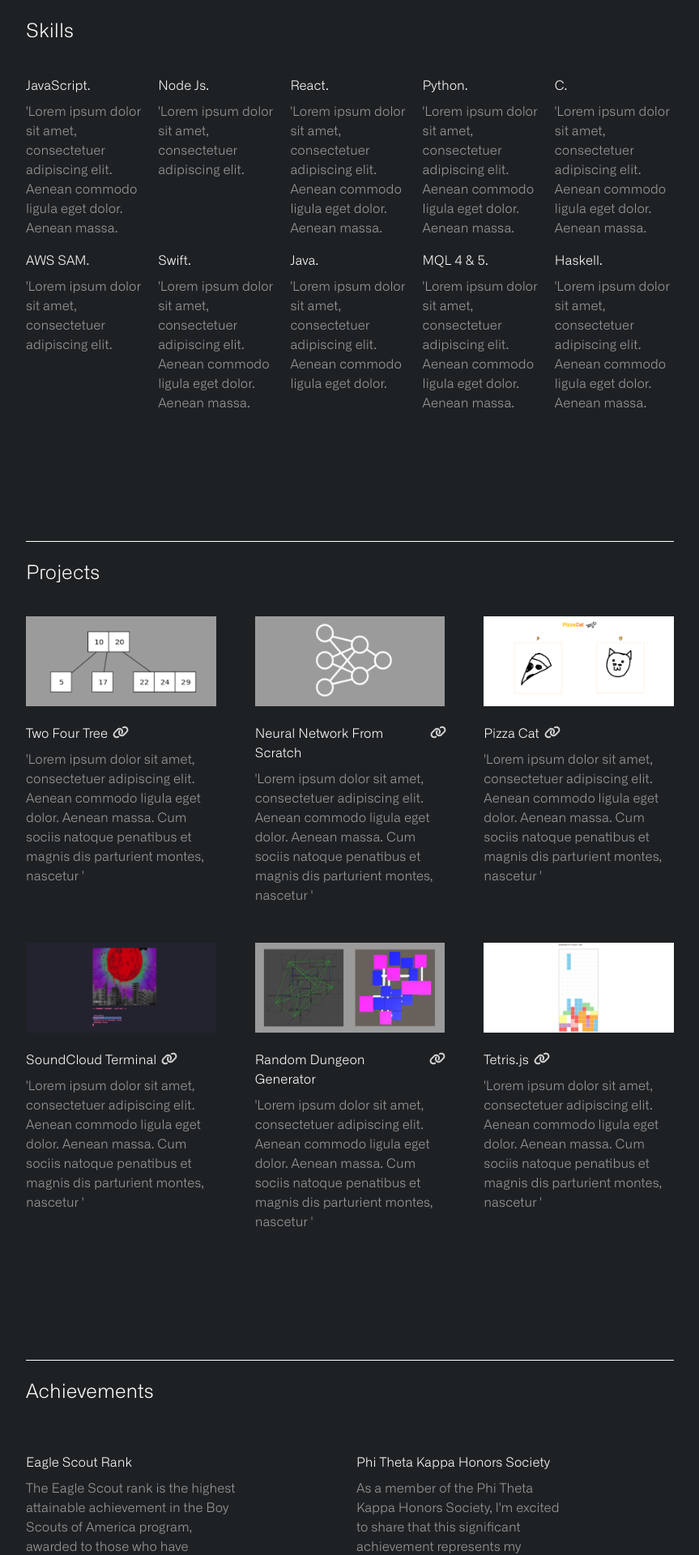
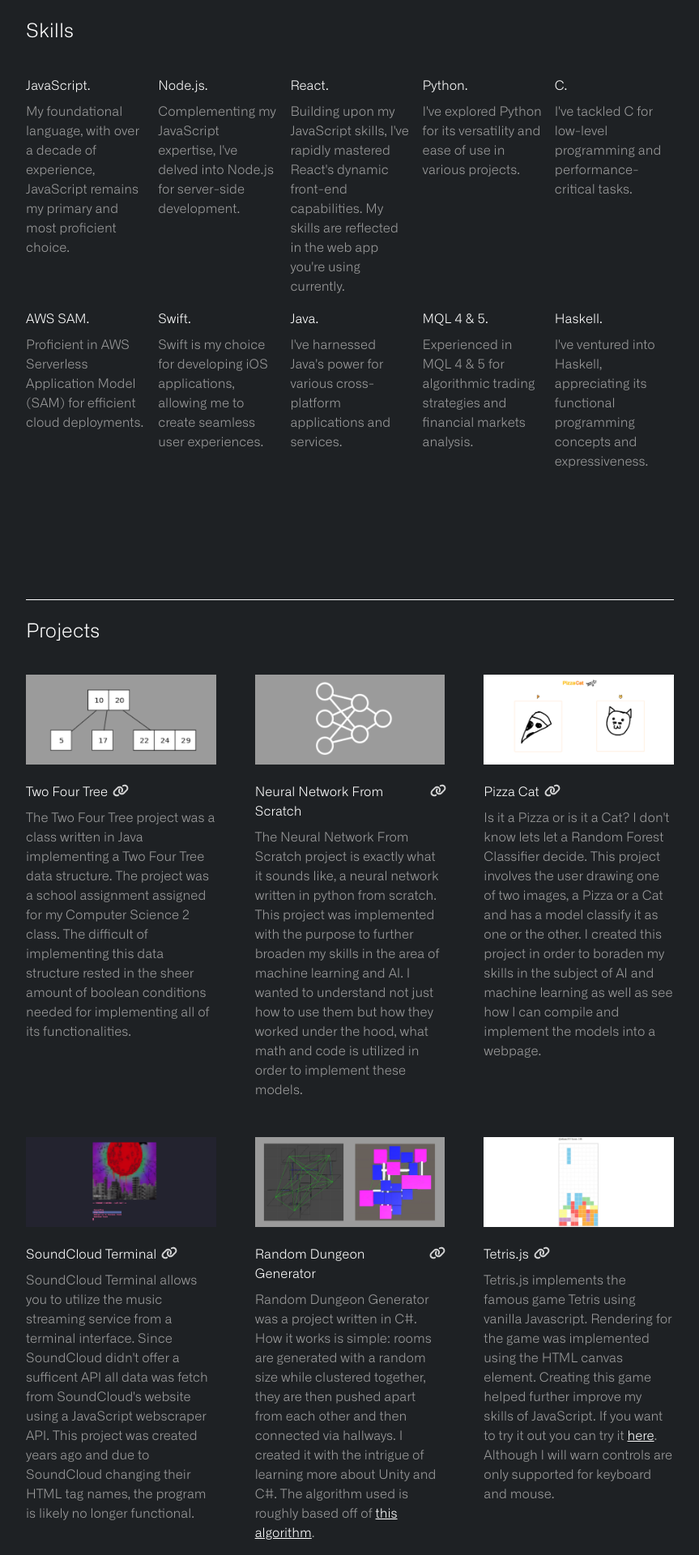
Before and after one commit to ethans333/personal-website, a React (Vite) app: page / in a window 1280 px wide. Shown: the part 1220-3140 px from the top of the page at 81% size, without its empty margins (208-1071 px from the left). Built offline with nearby package versions, Linux system fonts and the light colour scheme; what tailwindcss-animation-delay would draw is missing.

Commit message:
Finished putting in content

```diff
--- a/src/Components/Sections/Projects.jsx
+++ b/src/Components/Sections/Projects.jsx
@@ -27,9 +27,12 @@
             </a>
           </div>
           <p className="project-desc">
-            'Lorem ipsum dolor sit amet, consectetuer adipiscing elit. Aenean
-            commodo ligula eget dolor. Aenean massa. Cum sociis natoque
-            penatibus et magnis dis parturient montes, nascetur '
+            The Two Four Tree project was a class written in Java implementing a
+            Two Four Tree data structure. The project was a school assignment
+            assigned for my Computer Science 2 class. The difficult of
+            implementing this data structure rested in the sheer amount of
+            boolean conditions needed for implementing all of its
+            functionalities.
           </p>
         </div>
         {/* Neural Network From Scratch */}
@@ -48,9 +51,12 @@
             </a>
           </div>
           <p className="project-desc">
-            'Lorem ipsum dolor sit amet, consectetuer adipiscing elit. Aenean
-            commodo ligula eget dolor. Aenean massa. Cum sociis natoque
-            penatibus et magnis dis parturient montes, nascetur '
+            The Neural Network From Scratch project is exactly what it sounds
+            like, a neural network written in python from scratch. This project
+            was implemented with the purpose to further broaden my skills in the
+            area of machine learning and AI. I wanted to understand not just how
+            to use them but how they worked under the hood, what math and code
+            is utilized in order to implement these models.
           </p>
         </div>
         {/* Pizza Cat */}
@@ -69,9 +75,12 @@
             </a>
           </div>
           <p className="project-desc">
-            'Lorem ipsum dolor sit amet, consectetuer adipiscing elit. Aenean
-            commodo ligula eget dolor. Aenean massa. Cum sociis natoque
-            penatibus et magnis dis parturient montes, nascetur '
+            Is it a Pizza or is it a Cat? I don't know lets let a Random Forest
+            Classifier decide. This project involves the user drawing one of two
+            images, a Pizza or a Cat and has a model classify it as one or the
+            other. I created this project in order to boraden my skills in the
+            subject of AI and machine learning as well as see how I can compile
+            and implement the models into a webpage.
           </p>
         </div>
         {/* Soundcloud Terminal */}
@@ -90,9 +99,12 @@
             </a>
           </div>
           <p className="project-desc">
-            'Lorem ipsum dolor sit amet, consectetuer adipiscing elit. Aenean
-            commodo ligula eget dolor. Aenean massa. Cum sociis natoque
-            penatibus et magnis dis parturient montes, nascetur '
+            SoundCloud Terminal allows you to utilize the music streaming
+            service from a terminal interface. Since SoundCloud didn't offer a
+            sufficent API all data was fetch from SoundCloud's website using a
+            JavaScript webscraper API. This project was created years ago and
+            due to SoundCloud changing their HTML tag names, the program is
+            likely no longer functional.
           </p>
         </div>
         {/* Random Dungeon Generator */}
@@ -111,9 +123,19 @@
             </a>
           </div>
           <p className="project-desc">
-            'Lorem ipsum dolor sit amet, consectetuer adipiscing elit. Aenean
-            commodo ligula eget dolor. Aenean massa. Cum sociis natoque
-            penatibus et magnis dis parturient montes, nascetur '
+            Random Dungeon Generator was a project written in C#. How it works
+            is simple: rooms are generated with a random size while clustered
+            together, they are then pushed apart from each other and then
+            connected via hallways. I created it with the intrigue of learning
+            more about Unity and C#. The algorithm used is roughly based off of{" "}
+            <a
+              href="https://www.gamedeveloper.com/programming/procedural-dungeon-generation-algorithm"
+              target="_blank"
+              className="text-white underline"
+            >
+              this algorithm
+            </a>
+            .
           </p>
         </div>
         {/* Tetris JS */}
@@ -132,9 +154,19 @@
             </a>
           </div>
           <p className="project-desc">
-            'Lorem ipsum dolor sit amet, consectetuer adipiscing elit. Aenean
-            commodo ligula eget dolor. Aenean massa. Cum sociis natoque
-            penatibus et magnis dis parturient montes, nascetur '
+            Tetris.js implements the famous game Tetris using vanilla
+            Javascript. Rendering for the game was implemented using the HTML
+            canvas element. Creating this game helped further improve my skills
+            of JavaScript. If you want to try it out you can try it{" "}
+            <a
+              href="https://www.gamedeveloper.com/programming/procedural-dungeon-generation-algorithm"
+              target="_blank"
+              className="text-white underline"
+            >
+              here
+            </a>
+            . Although I will warn controls are only supported for keyboard and
+            mouse.
           </p>
         </div>
       </div>
--- a/src/Components/Sections/Skills.jsx
+++ b/src/Components/Sections/Skills.jsx
@@ -6,69 +6,72 @@
         <div>
           <p className="skill-header">JavaScript.</p>
           <p className="skill-desc">
-            'Lorem ipsum dolor sit amet, consectetuer adipiscing elit. Aenean
-            commodo ligula eget dolor. Aenean massa.
+            My foundational language, with over a decade of experience,
+            JavaScript remains my primary and most proficient choice.
           </p>
         </div>
         <div>
-          <p className="skill-header">Node Js.</p>
+          <p className="skill-header">Node.js.</p>
           <p className="skill-desc">
-            'Lorem ipsum dolor sit amet, consectetuer adipiscing elit.
+            Complementing my JavaScript expertise, I've delved into Node.js for
+            server-side development.
           </p>
         </div>
         <div>
           <p className="skill-header">React.</p>
           <p className="skill-desc">
-            'Lorem ipsum dolor sit amet, consectetuer adipiscing elit. Aenean
-            commodo ligula eget dolor. Aenean massa.
+            Building upon my JavaScript skills, I've rapidly mastered React's
+            dynamic front-end capabilities. My skills are reflected in the web
+            app you're using currently.
           </p>
         </div>
         <div>
           <p className="skill-header">Python.</p>
           <p className="skill-desc">
-            'Lorem ipsum dolor sit amet, consectetuer adipiscing elit. Aenean
-            commodo ligula eget dolor. Aenean massa.
+            I've explored Python for its versatility and ease of use in various
+            projects.
           </p>
         </div>
         <div>
           <p className="skill-header">C.</p>
           <p className="skill-desc">
-            'Lorem ipsum dolor sit amet, consectetuer adipiscing elit. Aenean
-            commodo ligula eget dolor. Aenean massa.
+            I've tackled C for low-level programming and performance-critical
+            tasks.
           </p>
         </div>
         <div>
           <p className="skill-header">AWS SAM.</p>
           <p className="skill-desc">
-            'Lorem ipsum dolor sit amet, consectetuer adipiscing elit.
+            Proficient in AWS Serverless Application Model (SAM) for efficient
+            cloud deployments.
           </p>
         </div>
         <div>
           <p className="skill-header">Swift.</p>
           <p className="skill-desc">
-            'Lorem ipsum dolor sit amet, consectetuer adipiscing elit. Aenean
-            commodo ligula eget dolor. Aenean massa.
+            Swift is my choice for developing iOS applications, allowing me to
+            create seamless user experiences.
           </p>
         </div>
         <div>
           <p className="skill-header">Java.</p>
           <p className="skill-desc">
-            'Lorem ipsum dolor sit amet, consectetuer adipiscing elit. Aenean
-            commodo ligula eget dolor.
+            I've harnessed Java's power for various cross-platform applications
+            and services.
           </p>
         </div>
         <div>
           <p className="skill-header">MQL 4 & 5.</p>
           <p className="skill-desc">
-            'Lorem ipsum dolor sit amet, consectetuer adipiscing elit. Aenean
-            commodo ligula eget dolor. Aenean massa.
+            Experienced in MQL 4 & 5 for algorithmic trading strategies and
+            financial markets analysis.
           </p>
         </div>
         <div>
           <p className="skill-header">Haskell.</p>
           <p className="skill-desc">
-            'Lorem ipsum dolor sit amet, consectetuer adipiscing elit. Aenean
-            commodo ligula eget dolor. Aenean massa.
+            I've ventured into Haskell, appreciating its functional programming
+            concepts and expressiveness.
           </p>
         </div>
       </div>
```
Also changed, not shown: 1 other file (tests, documents, lock files or other folders).
